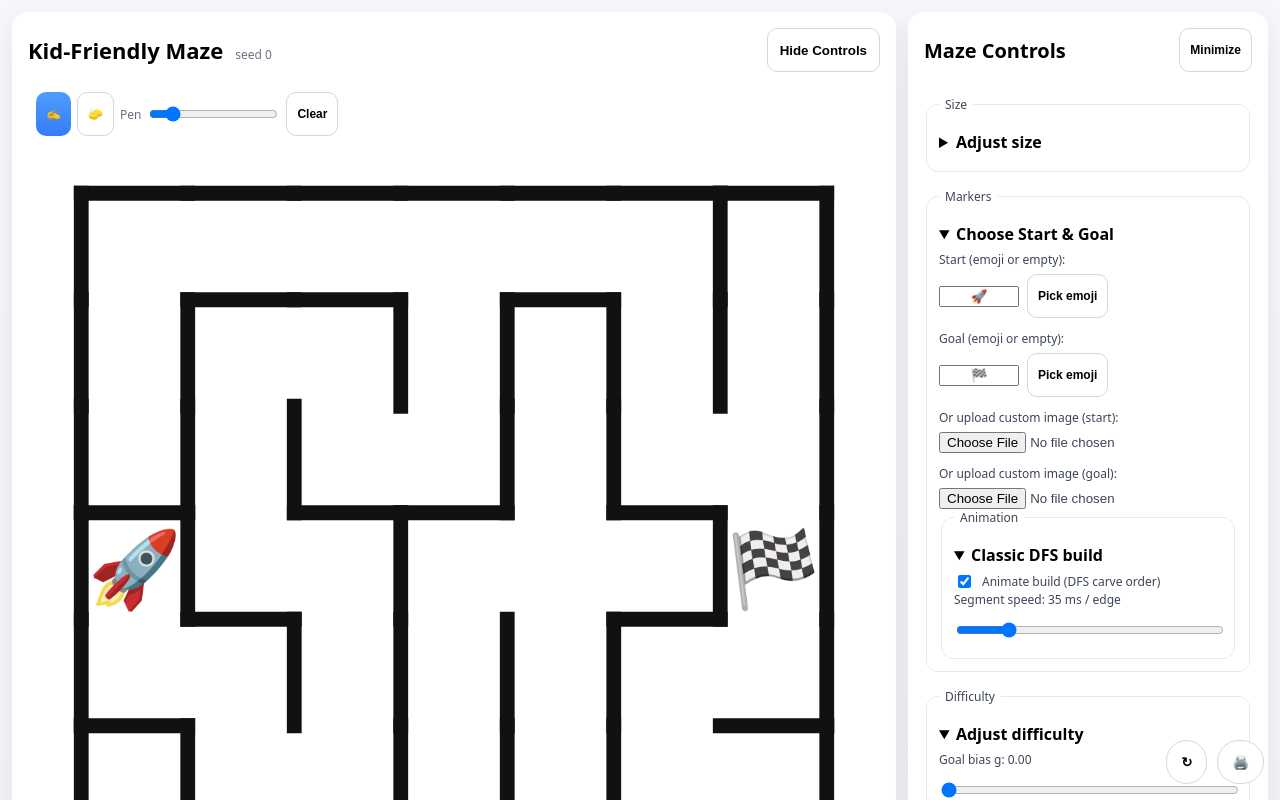
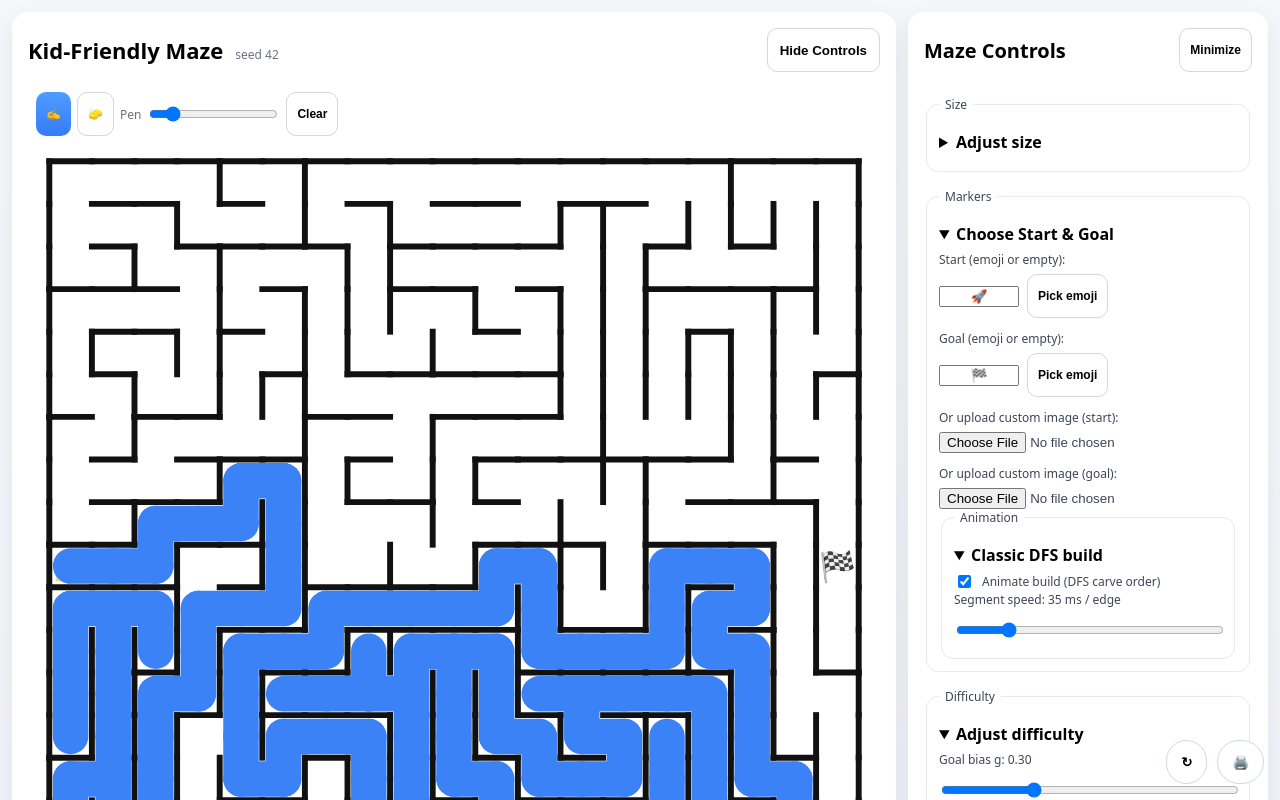
Before and after one commit to JENkt4k/maze-pwa, a React (Vite) app: page / in a window 1280 px wide. Shown: the top 800 px of the page. Built offline with nearby package versions, Linux system fonts and the light colour scheme.

Commit message:
don't overwrite if absent

```diff
--- a/src/app/App.tsx
+++ b/src/app/App.tsx
@@ -94,29 +94,52 @@ const toOdd = (n:number) => (n % 2 ? n : n + 1);
 const clamp01 = (x:number) => Math.max(0, Math.min(1, x));
 const clampB  = (x:number) => Math.max(0, Math.min(0.5, x));
 
+
 function parseFromURL() {
   const q = new URLSearchParams(window.location.search);
-  const parseI = (k:string, d:number, lo:number, hi:number, makeOdd=false) => {
-    const v = Number(q.get(k)); if (!Number.isFinite(v)) return d;
+
+  const getNum = (k: string): number | undefined => {
+    if (!q.has(k)) return undefined;                  // key not present
+    const raw = q.get(k);
+    if (raw == null) return undefined;
+    if (raw.trim() === "") return undefined;          // present but empty (?k=)
+    const v = Number(raw);
+    return Number.isFinite(v) ? v : undefined;        // ignore NaN / Infinity
+  };
+
+  const parseI = (
+    k: string, lo: number, hi: number, makeOdd = false
+  ): number | undefined => {
+    const v = getNum(k);
+    if (v === undefined) return undefined;
     const vv = Math.max(lo, Math.min(hi, Math.trunc(v)));
     return makeOdd ? toOdd(vv) : vv;
   };
-  const parseF = (k:string, d:number, clampFn:(x:number)=>number) => {
-    const v = Number(q.get(k)); if (!Number.isFinite(v)) return d;
+
+  const parseF = (
+    k: string, clampFn: (x:number)=>number
+  ): number | undefined => {
+    const v = getNum(k);
+    if (v === undefined) return undefined;
     return clampFn(v);
   };
-  const start = q.get("start");
-  const goal  = q.get("goal");
+
+  const getEmoji = (k: string): string | null | undefined => {
+    if (!q.has(k)) return undefined;                  // don’t override if absent
+    const raw = q.get(k) ?? "";
+    const s = raw.trim();
+    return s === "" ? null : decodeURIComponent(s);   // explicit empty clears
+  };
 
   return {
-    width:  parseI("w", 19, 7, 41, true),
-    height: parseI("h", 19, 7, 41, true),
-    seed:   parseI("seed", 42, -2147483648, 2147483647, false),
-    g:      parseF("g", 0.3, clamp01),
-    b:      parseF("b", 0.15, clampB),
-    tau:    parseF("tau", 0.4, clamp01),
-    startIcon: start ? decodeURIComponent(start) : null,
-    goalIcon:  goal  ? decodeURIComponent(goal)  : null,
+    width:     parseI("w",   7, 41, true),
+    height:    parseI("h",   7, 41, true),
+    seed:      parseI("seed",-2147483648, 2147483647, false),
+    g:         parseF("g",   clamp01),
+    b:         parseF("b",   clampB),
+    tau:       parseF("tau", clamp01),
+    startIcon: getEmoji("start"),
+    goalIcon:  getEmoji("goal"),
   };
 }
 
```
